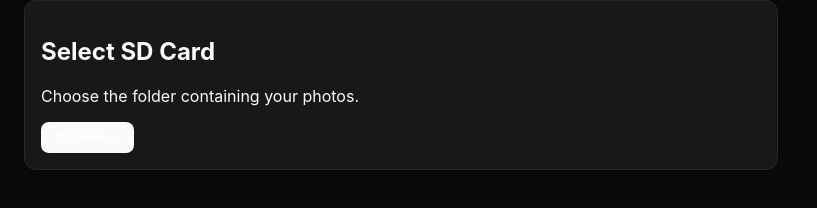
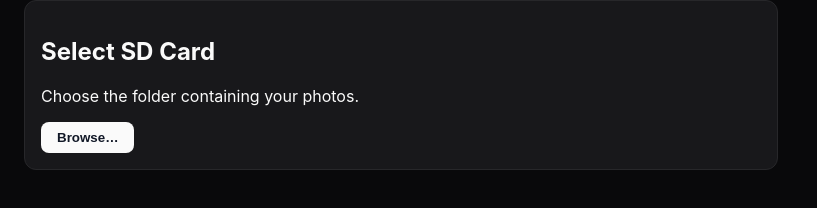
Before and after one commit to ddoria921/Photo-Unloader, a React (Vite) app: page / in a window 1280 px wide. Shown: the part 106-314 px from the top of the page, without its empty margins (0-817 px from the left). Built offline with nearby package versions, Linux system fonts and the light colour scheme.

Commit message:
fix button contrast

```diff
--- a/src/styles.css
+++ b/src/styles.css
@@ -28,14 +28,21 @@ body {
 
 button {
   background: #fafafa;
+  color: #111827;
   border: 0;
   border-radius: 8px;
   padding: 0.5rem 1rem;
   font-weight: 600;
+  cursor: pointer;
+}
+
+button:hover:not(:disabled) {
+  background: #e5e7eb;
 }
 
 button:disabled {
   opacity: 0.5;
+  cursor: not-allowed;
 }
 
 .muted {
```
